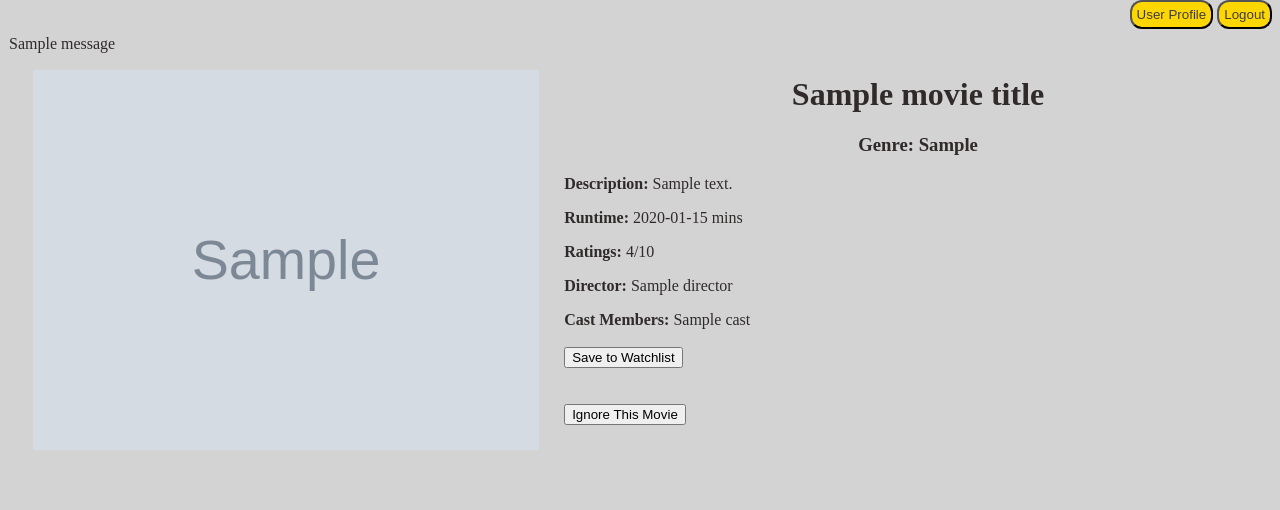
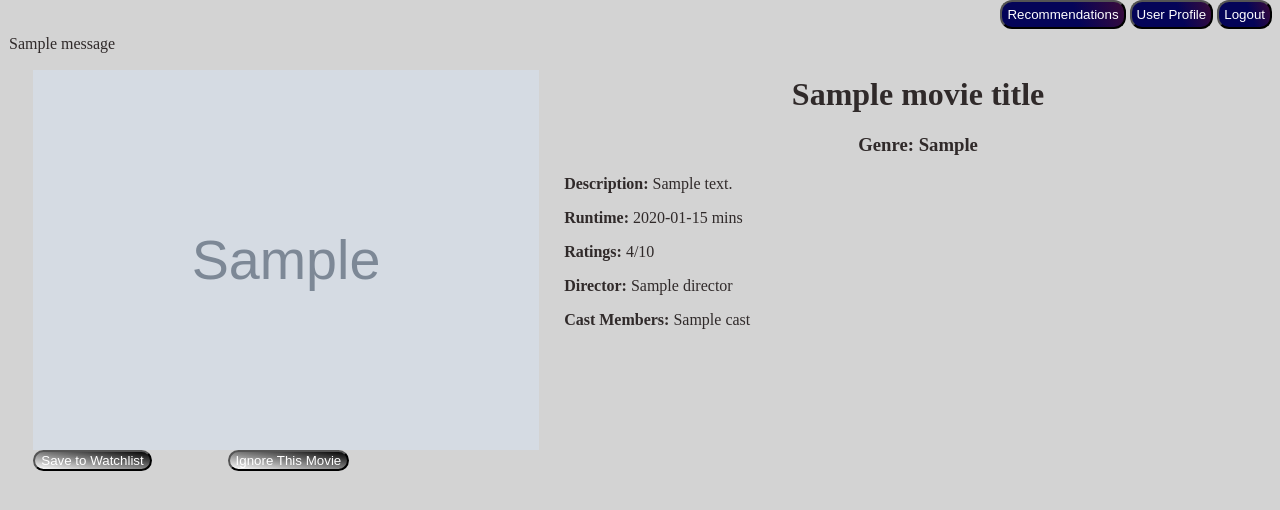
Before and after one commit to CSC4350-TBD/GroupProject, a Flask app: template templates/details.html in a window 1280 px wide. Shown: the part 38-548 px from the top of the page. Run offline with Flask 2, Linux system fonts and the light colour scheme; the template is opened without the code that fills it: most values are stand-ins (such as "Sample title", 1, 10 or a date in 2020); grey boxes marked "Sample" are stand-in pictures; one stand-in notice (Sample message) is shown.

Commit message:
minor css changes

```diff
--- a/router.py
+++ b/router.py
@@ -172,7 +172,6 @@ def save():
     usename = current_user.username
     db.session.add(saved_movies(movieid=movie_id, usename=usename))
     db.session.commit()
-    flash("Saved!")
     return render_template("index.html", movie_id=movie_id)
 
 
--- a/static/style.css
+++ b/static/style.css
@@ -45,8 +45,10 @@ nav{
 nav button{
 	padding: 5px;
 	border-radius: 12px;
-	background-color:gold;
-	color: rgb(65, 60, 60)
+	background:linear-gradient(70deg, rgb(4, 4, 88) 60%, rgb(58, 11, 58));
+	color: white;
+	cursor: pointer;
+
 }
 
 #form_square{
@@ -71,7 +73,8 @@ button{
 	padding: 5px;
 	border-radius: 12px;
 	background-color:black;
-	color:white
+	color:white;
+	cursor: pointer;
 }
 
 #showLogin{
@@ -143,3 +146,23 @@ text-align: left;
 	border-color: black;
 	margin:auto
 }
+
+#wrapDiv{
+	width: 25%;
+	margin-left: 2%;
+}
+
+#leftDiv{
+	float: left;
+}
+
+#rightDiv{
+	float: right;
+}
+
+.formButton{
+	color:white;
+	border-radius: 12px;
+	background-image: linear-gradient(to bottom left,black, white);
+	cursor: pointer;
+}
--- a/templates/details.html
+++ b/templates/details.html
@@ -10,6 +10,7 @@
 
 <header>
     <nav class=navigation>
+        <a href="{{ url_for('index' ) }}"><button>Recommendations</button></a>
         <a href="{{ url_for('user' ) }}"><button>User Profile</button></a>
         <a href=" {{ url_for('logout') }}"><button>Logout</button></a>
     </nav>
@@ -50,18 +51,31 @@
         {{ ", " if not loop.last else "" }}
         {% endfor %}
         <br /><br />
-
-        <div>
-            <form action="/save" method="POST">
-                <input type="submit" name="{{movie_id}}" value="Save to Watchlist"></input>
-            </form>
-            <br /><br />
-            <form action="/ignore" method="POST">
-                <input type="submit" name="{{movie_id}}" value="Ignore This Movie"></input>
-            </form>
+        <div id="wrapDiv">
+            <div id="leftDiv">
+                <form action="/save" method="POST">
+                    <input class="formButton" type="submit" onClick="savedMessage()" name="{{movie_id}}"
+                        value="Save to Watchlist"></input>
+                </form>
+            </div>
+            <div id="rightDiv">
+                <form action="/ignore" method="POST">
+                    <input class="formButton" type="submit" onCLick="ignoredMessage()" name="{{movie_id}}"
+                        value="Ignore This Movie"></input>
+                </form>
+            </div>
         </div>
     </div>
 
+    <script>
+        function savedMessage() {
+            alert("Movie was saved")
+        }
+
+        function ignoredMessage() {
+            alert("Movie was ignored")
+        }
+    </script>
 </body>
 
 </html>
```
Also changed, not shown: templates/index.html (+0 -9 lines).
